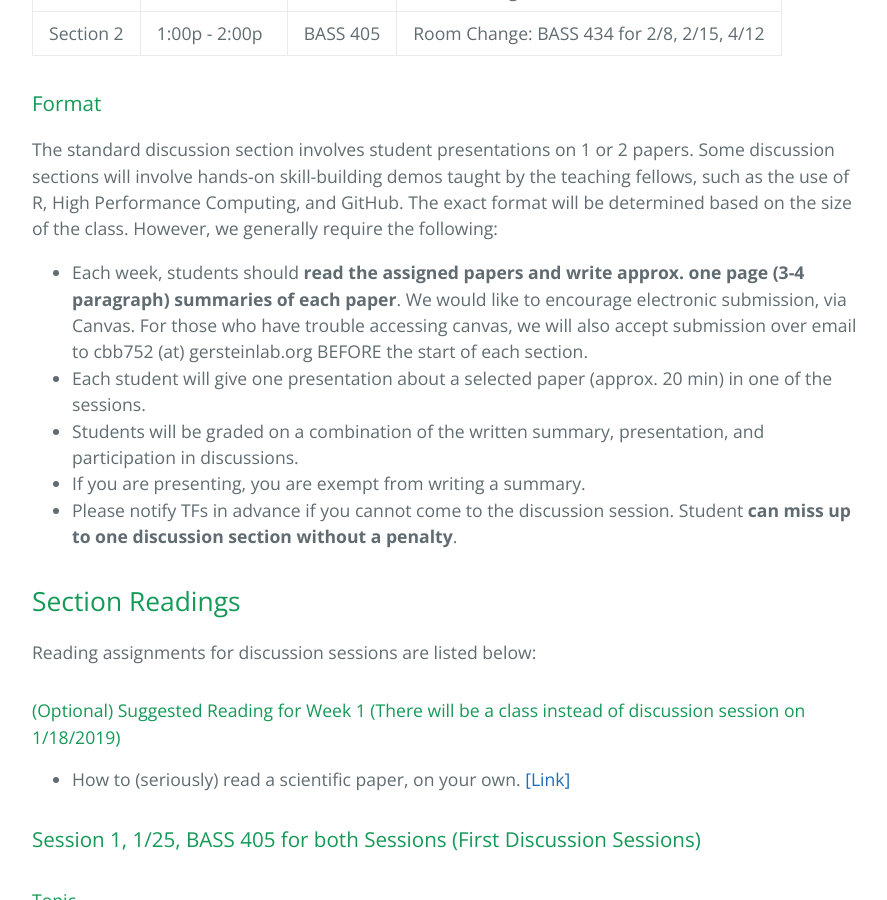
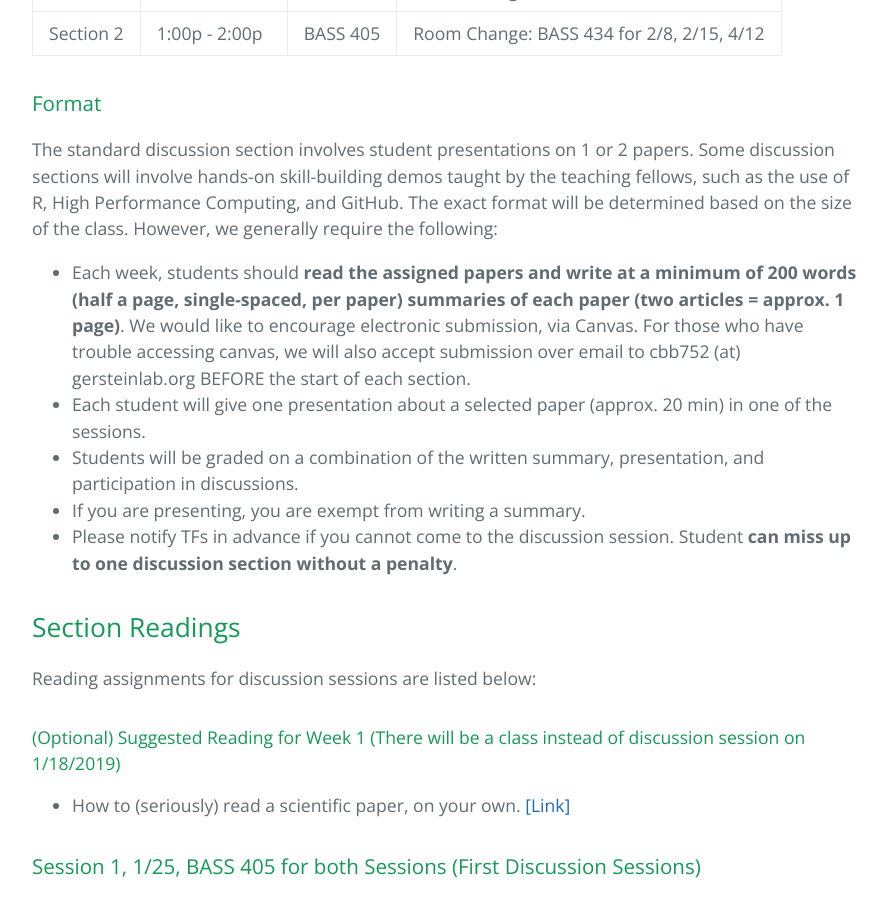
Before and after one commit to gersteinlab/cbb752b19, a Jekyll site: the page built from discussion.md, in a window 1280 px wide and 900 px high, scrolled down 640 px. Shown: the whole window, without its empty margins (192-1079 px from the left). Built offline with Jekyll 4.4.1, drawn with Linux system fonts in a browser that asks for light colours.

Commit message:
Update discussion.md

```diff
--- a/discussion.md
+++ b/discussion.md
@@ -16,7 +16,7 @@ layout: page
 
 The standard discussion section involves student presentations on 1 or 2 papers. Some discussion sections will involve hands-on skill-building demos taught by the teaching fellows, such as the use of R, High Performance Computing, and GitHub. The exact format will be determined based on the size of the class. However, we generally require the following:
 
-* Each week, students should **read the assigned papers and write approx. one page (3-4 paragraph) summaries of each paper**.
+* Each week, students should **read the assigned papers and write at a minimum of 200 words (half a page, single-spaced, per paper) summaries of each paper (two articles = approx. 1 page)**.
 We would like to encourage electronic submission, via Canvas. For those who have trouble accessing canvas, we will also accept submission over email to cbb752 (at) gersteinlab.org BEFORE the start of each section.
 * Each student will give one presentation about a selected paper (approx. 20 min) in one of the sessions.
 * Students will be graded on a combination of the written summary, presentation, and participation in discussions.
```
